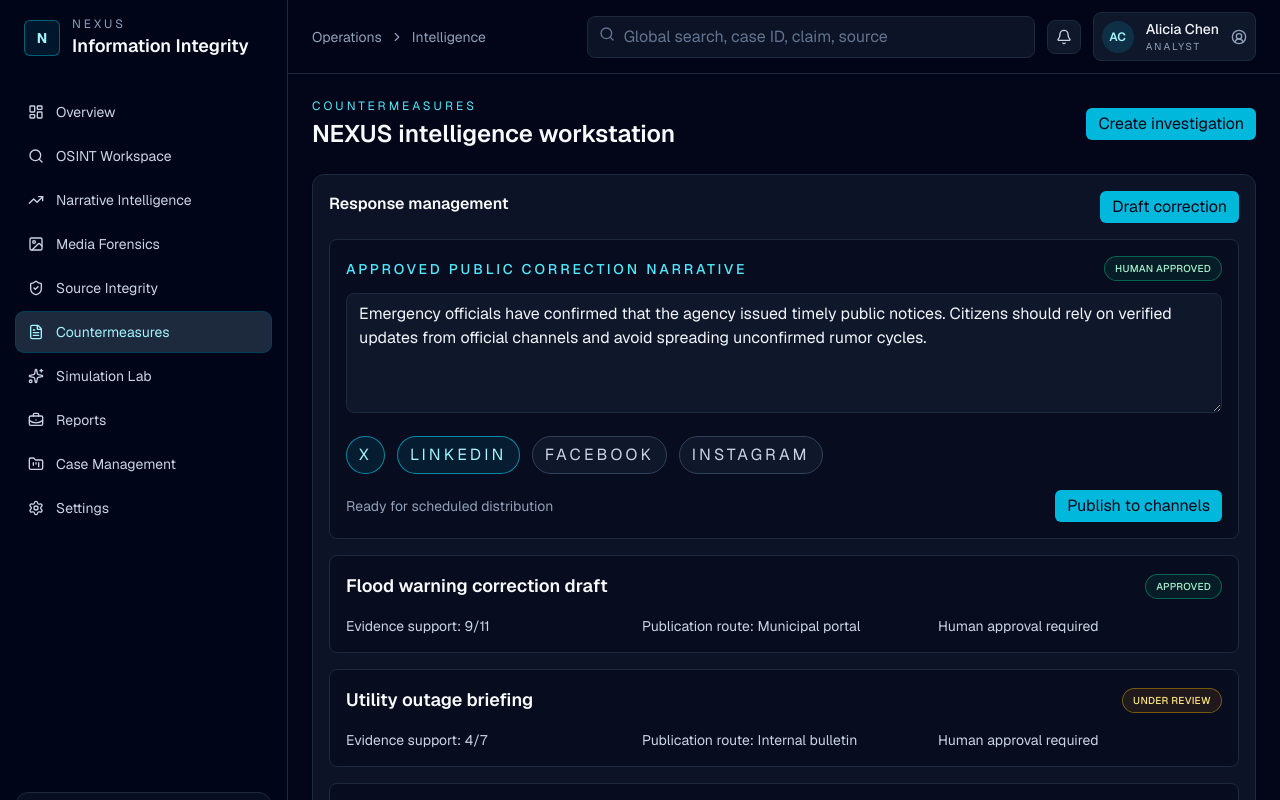
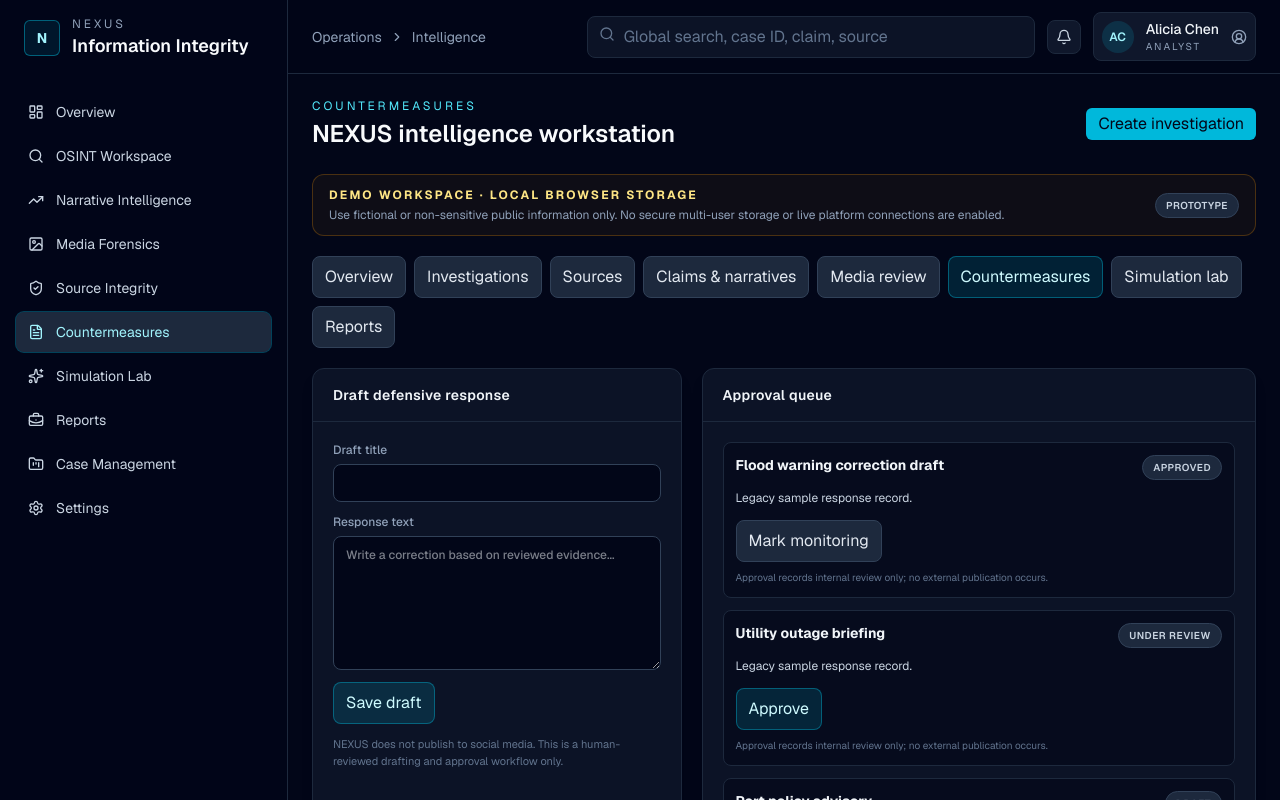
Before and after one commit to MD7parvez/Nexus, a Next.js app: page /countermeasures in a window 1280 px wide. Shown: the top 800 px of the page. Built offline with nearby package versions, Linux system fonts and the light colour scheme.

Commit message:
Connect src/app/countermeasures/page.tsx to safe interactive NEXUS workspace

```diff
--- a/src/app/countermeasures/page.tsx
+++ b/src/app/countermeasures/page.tsx
@@ -1,98 +1,2 @@
-"use client";
-
-import { useState } from "react";
-import { Badge } from "@/components/ui/badge";
-import { Button } from "@/components/ui/button";
-import { Card, CardContent, CardHeader, CardTitle } from "@/components/ui/card";
-import { countermeasures } from "@/lib/demo-data";
-
-const defaultDraft = `Emergency officials have confirmed that the agency issued timely public notices. Citizens should rely on verified updates from official channels and avoid spreading unconfirmed rumor cycles.`;
-
-export default function CountermeasuresPage() {
-  const [message, setMessage] = useState(defaultDraft);
-  const [channels, setChannels] = useState<string[]>(["X", "LinkedIn"]);
-  const [status, setStatus] = useState("");
-
-  async function handlePublish() {
-    setStatus("Publishing...");
-
-    const response = await fetch("/api/social/publish", {
-      method: "POST",
-      headers: { "Content-Type": "application/json" },
-      body: JSON.stringify({ message, channels }),
-    });
-
-    const result = await response.json();
-    setStatus(result.ok ? `Queued for ${result.channels.join(", ")}` : result.error ?? "Unable to publish.");
-  }
-
-  return (
-    <div className="space-y-6">
-      <Card className="border-slate-800 bg-slate-900/80">
-        <CardHeader className="flex flex-row items-center justify-between gap-3">
-          <CardTitle>Response management</CardTitle>
-          <Button variant="default" size="sm">Draft correction</Button>
-        </CardHeader>
-        <CardContent className="space-y-4 p-4 pt-0">
-          <div className="rounded-lg border border-slate-800 bg-slate-950/50 p-4">
-            <div className="mb-3 flex items-center justify-between">
-              <p className="text-sm font-medium uppercase tracking-[0.2em] text-cyan-300">Approved public correction narrative</p>
-              <Badge variant="success">Human approved</Badge>
-            </div>
-            <textarea
-              value={message}
-              onChange={(event) => setMessage(event.target.value)}
-              className="min-h-[120px] w-full rounded-lg border border-slate-800 bg-slate-900 px-3 py-2 text-sm text-slate-100 outline-none"
-            />
-            <div className="mt-4 flex flex-wrap gap-3">
-              {[
-                { label: "X", value: "X" },
-                { label: "LinkedIn", value: "LinkedIn" },
-                { label: "Facebook", value: "Facebook" },
-                { label: "Instagram", value: "Instagram" },
-              ].map((channel) => (
-                <button
-                  key={channel.value}
-                  type="button"
-                  onClick={() => {
-                    setChannels((current) =>
-                      current.includes(channel.value) ? current.filter((item) => item !== channel.value) : [...current, channel.value],
-                    );
-                  }}
-                  className={[
-                    "rounded-full border px-3 py-1.5 text-xs uppercase tracking-[0.2em] transition",
-                    channels.includes(channel.value)
-                      ? "border-cyan-400/60 bg-cyan-500/10 text-cyan-200"
-                      : "border-slate-700 bg-slate-900 text-slate-300",
-                  ].join(" ")}
-                >
-                  {channel.label}
-                </button>
-              ))}
-            </div>
-            <div className="mt-4 flex items-center justify-between gap-3">
-              <span className="text-sm text-slate-400">{status || "Ready for scheduled distribution"}</span>
-              <Button onClick={handlePublish} variant="default" size="sm">
-                Publish to channels
-              </Button>
-            </div>
-          </div>
-
-          {countermeasures.map((draft) => (
-            <div key={draft.id} className="rounded-lg border border-slate-800 bg-slate-950/50 p-4">
-              <div className="flex flex-wrap items-center justify-between gap-3">
-                <p className="text-lg font-semibold text-slate-50">{draft.title}</p>
-                <Badge variant={draft.status === "Approved" ? "success" : draft.status === "Under review" ? "warning" : "default"}>{draft.status}</Badge>
-              </div>
-              <div className="mt-4 grid gap-3 md:grid-cols-3 text-sm text-slate-300">
-                <div>Evidence support: {draft.evidenceSupport}/{draft.totalStatements}</div>
-                <div>Publication route: {draft.publishedChannel}</div>
-                <div>Human approval required</div>
-              </div>
-            </div>
-          ))}
-        </CardContent>
-      </Card>
-    </div>
-  );
-}
+import { Workspace } from "@/components/workspace";
+export default function Page() { return <Workspace initialTab="Countermeasures" />; }
```
